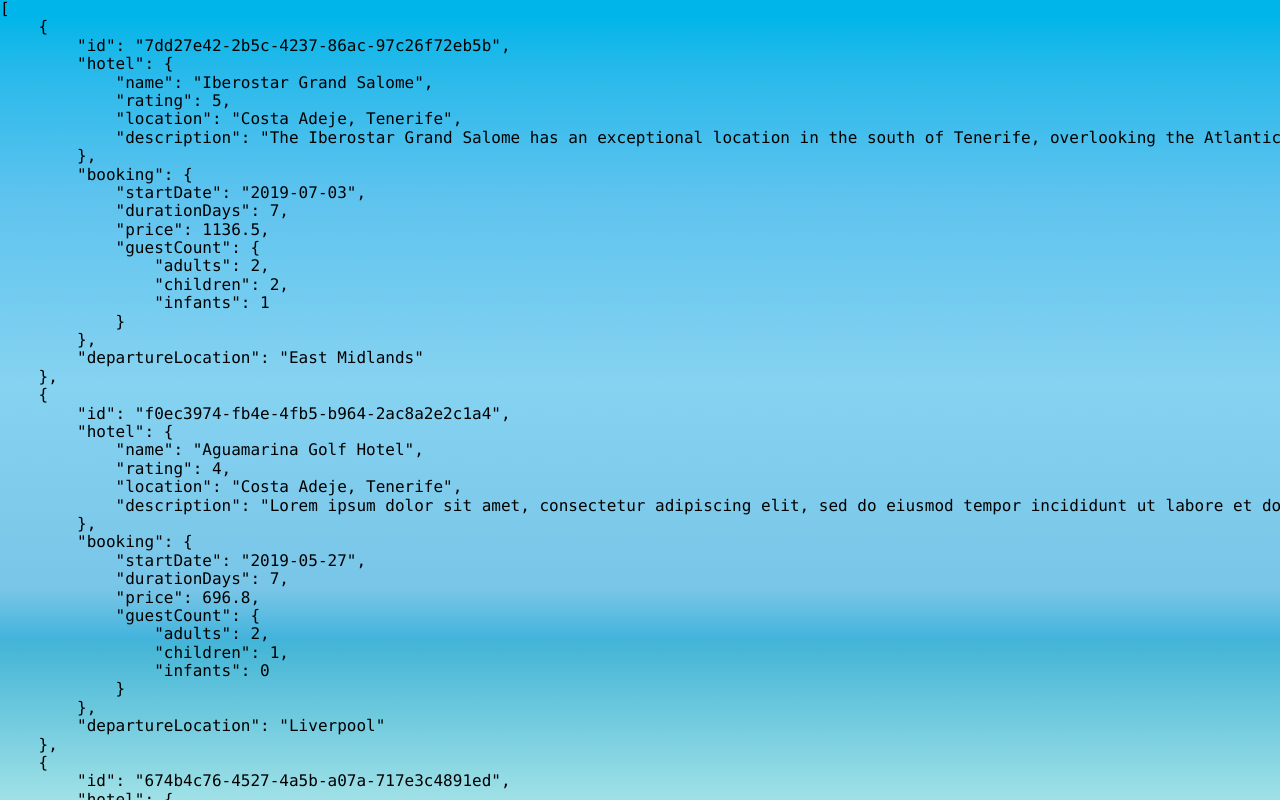
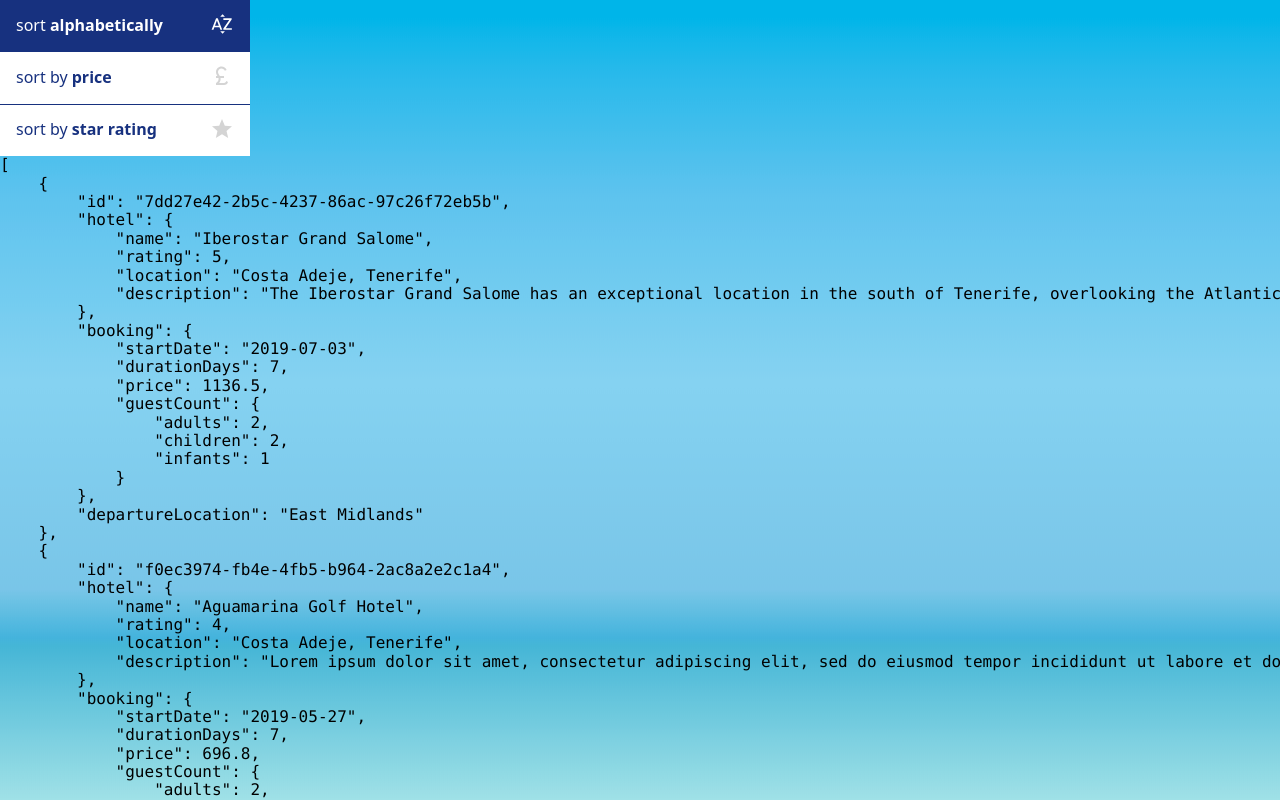
Before and after one commit to DavidSchillinger/otb-task, a React (Vite) app: page / in a window 1280 px wide. Shown: the top 800 px of the page. Built offline with nearby package versions, Linux system fonts and the light colour scheme.

Commit message:
chore: add sort controls

```diff
--- a/src/hotels/index.tsx
+++ b/src/hotels/index.tsx
@@ -1,11 +1,18 @@
+import styles from './index.module.css'
 import {useHotels} from './fetch.tsx'
-import styles from './index.module.css'
+import {SortControls} from './sort.tsx'
 
 export default function Hotels() {
 	const hotels = useHotels()
 
 	return (
 		<main className={styles.main}>
+			<SortControls
+				onClickSortAlphabetical={() => null}
+				onClickSortRating={() => null}
+				onClickSortPrice={() => null}
+			/>
+
 			<pre style={{margin: 0}}>{JSON.stringify(hotels, null, '\t')}</pre>
 		</main>
 	)
--- /dev/null
+++ b/src/hotels/sort.module.css
@@ -0,0 +1,46 @@
+:root {
+	--white: white; /* In case we want an off-white in the future. */
+	--primary: #17317f;
+	--secondary: #d4d4d4;
+}
+
+.controls {
+	display: inline-flex;
+	flex-direction: column;
+	width: 250px;
+	max-width: 100%;
+}
+
+.button {
+	color: var(--primary);
+	border: 0;
+	cursor: pointer;
+	background: var(--white);
+	padding: 0.75rem 1rem;
+
+	display: inline-flex;
+	align-items: center;
+	justify-content: space-between;
+}
+
+.button:not(:last-child) {
+	border-bottom: 1px solid var(--primary);
+}
+
+.button:hover {
+	color: var(--white);
+	background: var(--primary);
+}
+
+.text {
+	margin-top: -2px; /* Nudge the text slightly to feel vertically centred. */
+	margin-right: 1rem;
+}
+
+.icon {
+	color: var(--secondary);
+}
+
+.button:hover .icon {
+	color: var(--white);
+}
--- /dev/null
+++ b/src/hotels/sort.tsx
@@ -0,0 +1,66 @@
+import classes from './sort.module.css'
+import {CurrencyPound, SortByAlpha, Star} from '@mui/icons-material'
+import {ReactNode} from 'react'
+
+export type SortControlsProps = {
+	onClickSortAlphabetical: () => void;
+	onClickSortRating: () => void;
+	onClickSortPrice: () => void;
+}
+
+export function SortControls(props: SortControlsProps) {
+	const {onClickSortAlphabetical, onClickSortRating, onClickSortPrice} = props
+
+	return (
+		<div className={classes.controls}>
+			<SortButton onClick={onClickSortAlphabetical}>
+				{{
+					text: <span>sort <b>alphabetically</b></span>,
+					icon: <SortByAlpha/>,
+				}}
+			</SortButton>
+
+			<SortButton onClick={onClickSortPrice}>
+				{{
+					text: <span>sort by <b>price</b></span>,
+					icon: <CurrencyPound/>,
+				}}
+			</SortButton>
+
+			<SortButton onClick={onClickSortRating}>
+				{{
+					text: <span>sort by <b>star rating</b></span>,
+					icon: <Star/>,
+				}}
+			</SortButton>
+		</div>
+	)
+}
+
+type SortButtonProps = {
+	onClick: () => void,
+	children: {
+		text: ReactNode,
+		icon: ReactNode,
+	}
+}
+
+function SortButton(props: SortButtonProps) {
+	const {onClick, children: {text, icon}} = props
+
+	return (
+		<button
+			type='button'
+			onClick={onClick}
+			className={classes.button}
+		>
+			<span className={classes.text}>
+				{text}
+			</span>
+
+			<span className={classes.icon}>
+				{icon}
+			</span>
+		</button>
+	)
+}
```
Also changed, not shown: 1 other file (tests, documents, lock files or other folders).
